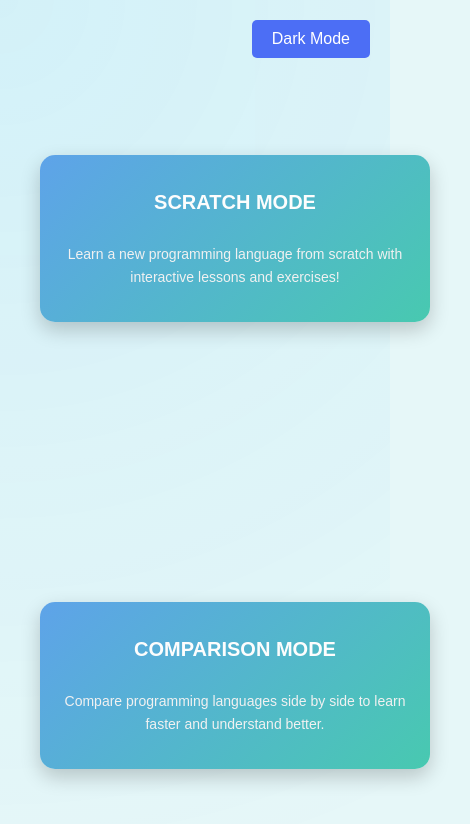
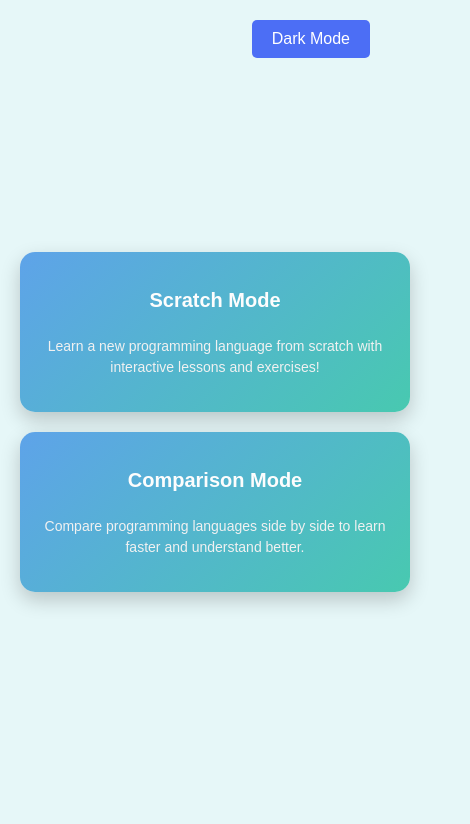
Before and after one commit to sidharthgk/Cross-Language-Learning, a React (Vite) app: page / in a window 390 px wide. Shown: the top 824 px of the page, 470 px wide, since content can reach past the window. Built offline with nearby package versions, Linux system fonts and the light colour scheme.

Commit message:
final dark mode

```diff
--- a/src/styles/LandingPage.css
+++ b/src/styles/LandingPage.css
@@ -3,7 +3,6 @@ body {
   font-family: 'Arial', sans-serif;
   margin: 0;
   padding: 0;
-  background-color: #befcff; /* Light teal background for the website */
   display: flex;
   justify-content: center;
   align-items: center;
@@ -22,13 +21,13 @@ body {
   gap: 50px; /* Increased gap for better spacing */
   padding: 40px;
   flex-wrap: wrap; /* Allow cards to wrap on smaller screens */
+  width: 100%;
 }
 
-/* Dark Mode for Landing Page Container */
 .dark-mode .landing-page {
   background-color: #2a4a54; /* Subtle dark gray for container background */
-  border-radius: 15px; /* Rounded container for better aesthetics */
-  padding: 50px; /* Add padding for more spacing in dark mode */
+  border-radius: 15px;
+  padding: 50px;
   box-shadow: 0 4px 20px rgba(0, 0, 0, 0.5); /* Subtle shadow for depth */
 }
 
@@ -53,98 +52,67 @@ body {
 /* Dark Mode for Cards */
 .dark-mode .mode-card {
   background: linear-gradient(135deg, #364c54, #285661); /* Dark teal gradient */
-  color: #e0e0e0; /* Light gray text for contrast */
-  box-shadow: 0 8px 25px rgba(0, 0, 0, 0.6); /* Enhanced shadow for depth */
+  color: #e0e0e0;
+  box-shadow: 0 8px 25px rgba(0, 0, 0, 0.6);
 }
 
 /* Card Hover Effect */
 .mode-card:hover {
-  transform: translateY(-15px); /* Lift on hover */
+  transform: translateY(-10px); /* Reduced lift on hover for smaller screens */
   box-shadow: 0 12px 30px rgba(0, 0, 0, 0.3); /* Stronger shadow on hover */
 }
 
-/* Dark Mode Card Hover Effect */
 .dark-mode .mode-card:hover {
-  transform: translateY(-10px); /* Subtle lift on hover */
+  transform: translateY(-8px);
   box-shadow: 0 12px 35px rgba(0, 0, 0, 0.5); /* Softer shadow */
 }
 
 /* Card Title */
 .mode-card h2 {
-  font-size: 24px;
+  font-size: 1.5rem; /* Adjusted font size for better scaling */
   font-weight: 700;
-  margin-bottom: 15px;
-  text-transform: uppercase; /* Make titles stand out */
-  color: #fdfdfd; /* Softer white */
+  margin-bottom: 10px;
+  color: #fdfdfd;
 }
 
 .dark-mode .mode-card h2 {
-  color: #ffffff; /* Bright white title in dark mode */
+  color: #ffffff;
 }
 
 /* Card Description */
 .mode-card p {
-  font-size: 16px;
-  line-height: 1.6;
-  color: #f1f1f1; /* Softer white for description */
+  font-size: 1rem;
+  line-height: 1.5;
+  color: #f1f1f1;
 }
 
 .dark-mode .mode-card p {
-  color: #d0d0d0; /* Slightly dimmer text for dark mode */
-}
-
-/* Subtle background gradient animation */
-body::after {
-  content: '';
-  position: absolute;
-  top: 0;
-  left: 0;
-  width: 100%;
-  height: 100%;
-  z-index: -1;
-  background: radial-gradient(circle at top left, rgba(0, 176, 255, 0.1), transparent);
-  animation: backgroundPulse 5s infinite ease-in-out;
-}
-
-.dark-mode body::after {
-  background: radial-gradient(circle at top left, rgba(30, 70, 80, 0.3), transparent);
-}
-
-@keyframes backgroundPulse {
-  0%, 100% {
-    opacity: 0.8;
-  }
-  50% {
-    opacity: 1;
-  }
+  color: #d0d0d0;
 }
 
 /* Responsive Design for Mobile */
 @media (max-width: 768px) {
-  body {
-      padding: 10px; /* Reduce padding for smaller screens */
+  .landing-page {
+    gap: 20px; /* Reduce gap for mobile */
+    padding: 20px; /* Add padding for mobile */
   }
 
-  .landing-page {
-    width: 100%;
-    height: 100vh; /* Ensure it fills the screen */
-    display: flex;
-    justify-content: center;
-    align-items: center;
-}
-
-
   .mode-card {
-      width: 90%; /* Full width for smaller screens */
-      height: auto; /* Allow the height to adjust dynamically */
-      padding: 20px; /* Maintain comfortable padding */
+    width: 90%; /* Make cards take full width for smaller screens */
+    height: auto;
+    padding: 20px; /* Maintain comfortable padding */
   }
 
   .mode-card h2 {
-      font-size: 20px; /* Smaller title font for mobile */
+    font-size: 1.25rem; /* Adjust font size for smaller screens */
   }
 
   .mode-card p {
-      font-size: 14px; /* Smaller font for descriptions on mobile */
+    font-size: 14px;
+  }
+
+  button {
+    padding: 8px 15px; /* Adjust button padding for smaller screens */
+    font-size: 14px; /* Smaller font size for buttons */
   }
 }
--- a/src/styles/global.css
+++ b/src/styles/global.css
@@ -6,6 +6,7 @@ body {
   font-family: 'Arial', sans-serif;
   min-height: 100vh;
   transition: background-color 0.3s, color 0.3s; /* Smooth transition for theme change */
+  overflow-x: hidden; /* Prevent horizontal scrolling */
 }
 
 .dark-mode {
@@ -13,10 +14,8 @@ body {
   color: #ffffff; /* Light text color */
 }
 
-
-
 /* Dark Mode Button */
-.dark-mode-button {
+.dark-mode-button, .light-mode-button {
   position: fixed;
   top: 10px;
   right: 10px;
@@ -26,29 +25,21 @@ body {
   cursor: pointer;
   border: none;
   border-radius: 5px;
+  transition: background-color 0.3s ease, color 0.3s ease;
+}
+
+.dark-mode-button {
   background-color: #4c6ef5; /* Dark blue button for dark mode */
   color: white; /* White text for contrast */
-  transition: background-color 0.3s ease, color 0.3s ease;
 }
 
 .dark-mode-button:hover {
   background-color: #3b5bdb; /* Slightly darker blue on hover */
 }
 
-/* Update Light Mode Button */
 .light-mode-button {
-  position: fixed;
-  top: 10px;
-  right: 10px;
-  z-index: 1000;
-  padding: 10px 20px;
-  font-size: 16px;
-  cursor: pointer;
-  border: none;
-  border-radius: 5px;
   background-color: #e0e0e0; /* Light gray for light mode */
   color: #333; /* Dark text for contrast */
-  transition: background-color 0.3s ease, color 0.3s ease;
 }
 
 .light-mode-button:hover {
```
